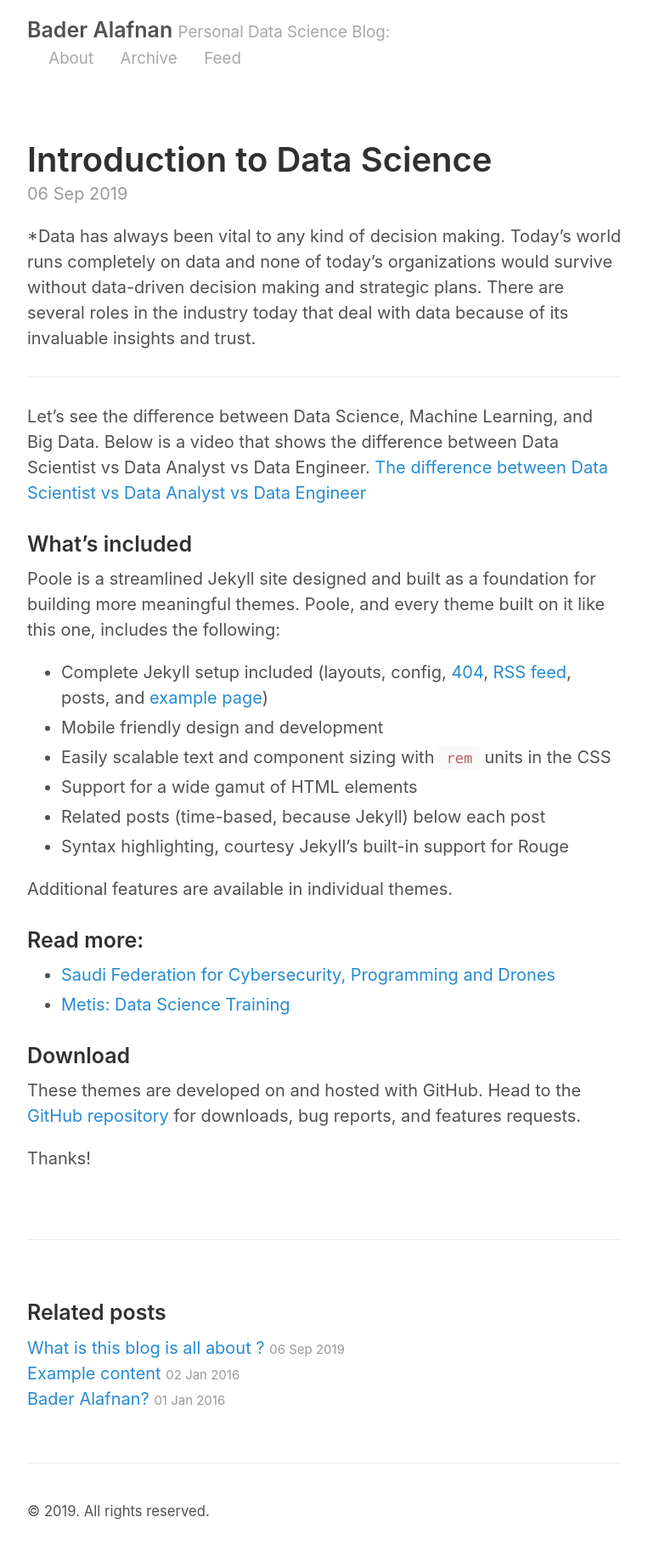
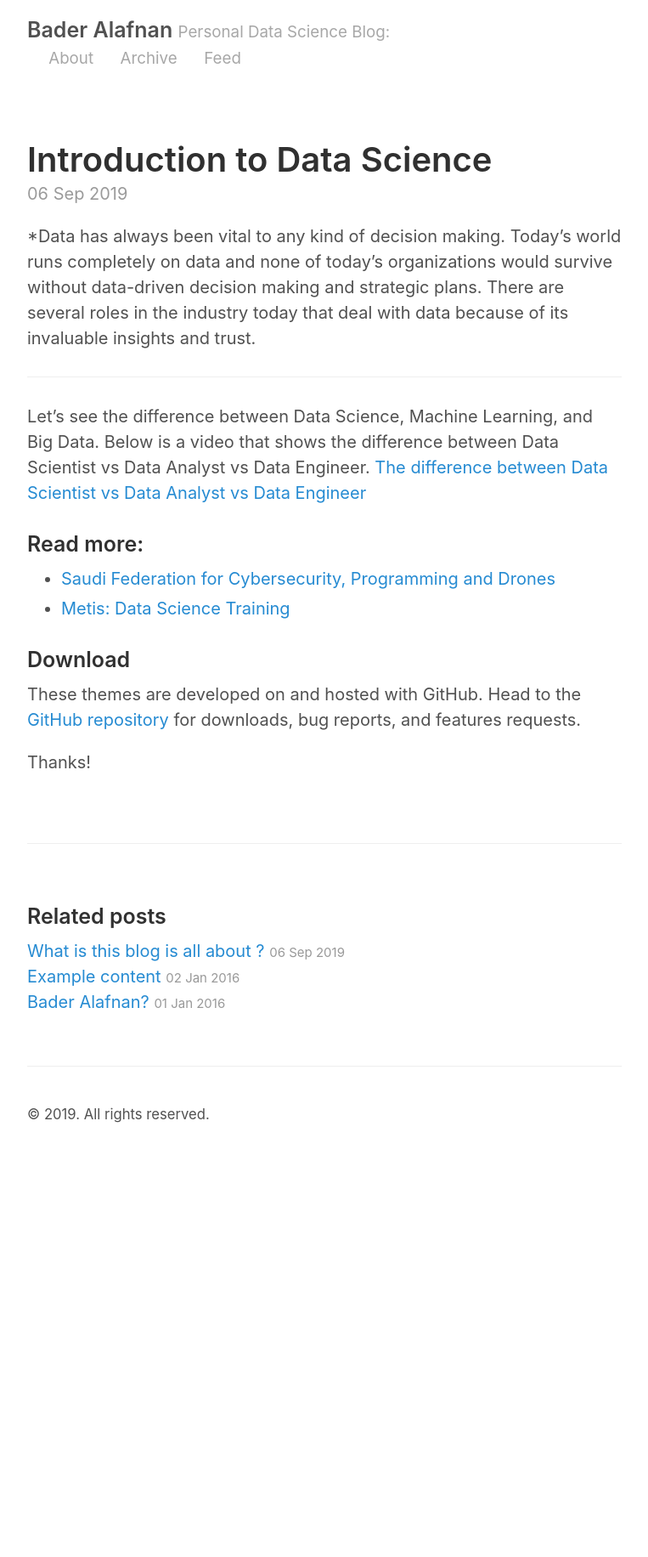
Before and after one commit to alafnan/alafnan.github.io, a Jekyll site: the page built from _posts/2019-09-06-introduction.md, in a window 1280 px wide. Shown: the whole page at 85% size, without its empty margins (258-1021 px from the left). Built offline with Jekyll 4.4.1, drawn with Linux system fonts in a browser that asks for light colours; after the commit the page ends 1365 px from its top, so only the background shows below that.

Commit message:
Update 2019-09-06-introduction.md

```diff
--- a/_posts/2019-09-06-introduction.md
+++ b/_posts/2019-09-06-introduction.md
@@ -12,19 +12,6 @@ Below is a video that shows the difference between Data Scientist vs Data Analys
 [The difference between Data Scientist vs Data Analyst vs Data Engineer](https://www.youtube.com/watch?v=5mCnQz3wwAY)
 
 
-### What's included
-
-Poole is a streamlined Jekyll site designed and built as a foundation for building more meaningful themes. Poole, and every theme built on it like this one, includes the following:
-
-* Complete Jekyll setup included (layouts, config, [404]({{ site.baseurl }}/404.html), [RSS feed]({{ site.baseurl }}/atom.xml), posts, and [example page]({{ site.baseurl }}/about))
-* Mobile friendly design and development
-* Easily scalable text and component sizing with `rem` units in the CSS
-* Support for a wide gamut of HTML elements
-* Related posts (time-based, because Jekyll) below each post
-* Syntax highlighting, courtesy Jekyll's built-in support for Rouge
-
-Additional features are available in individual themes.
-
 ### Read more:
 
 * [Saudi Federation for Cybersecurity, Programming and Drones](https://safcsp.org.sa/en.html)
```
